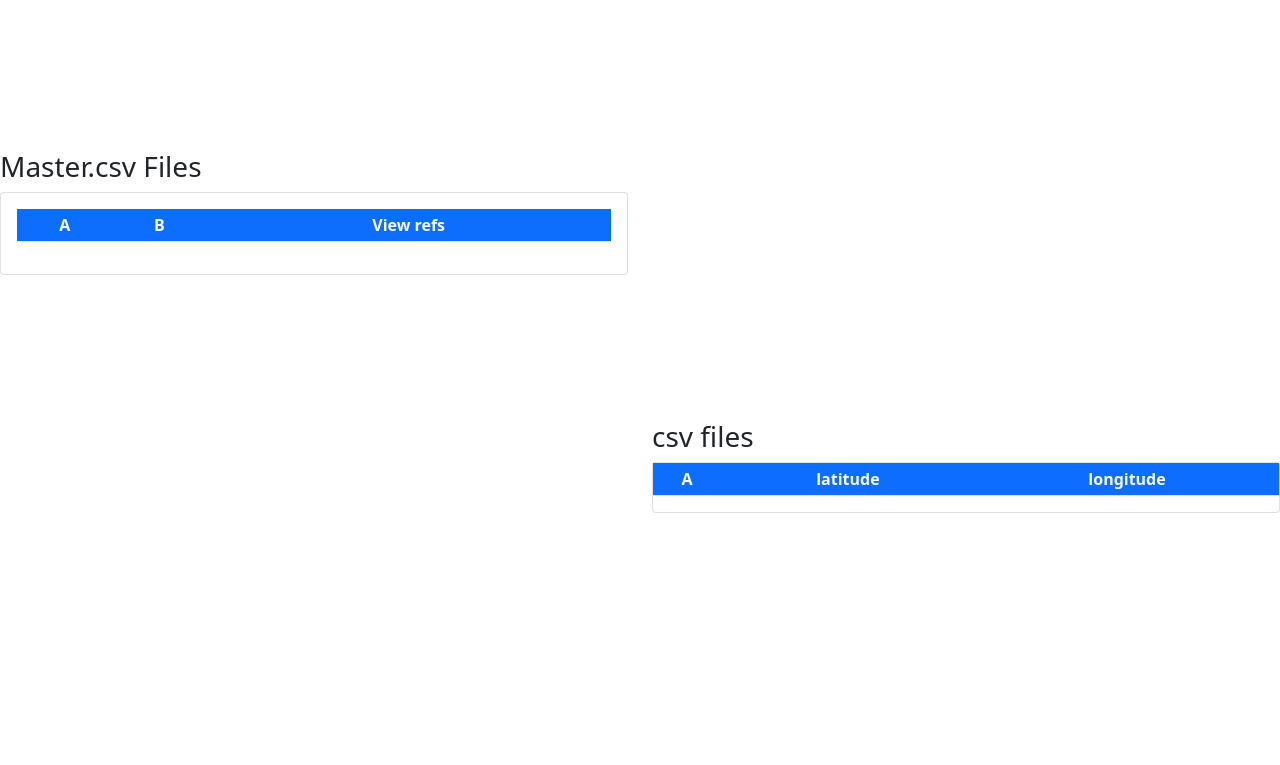
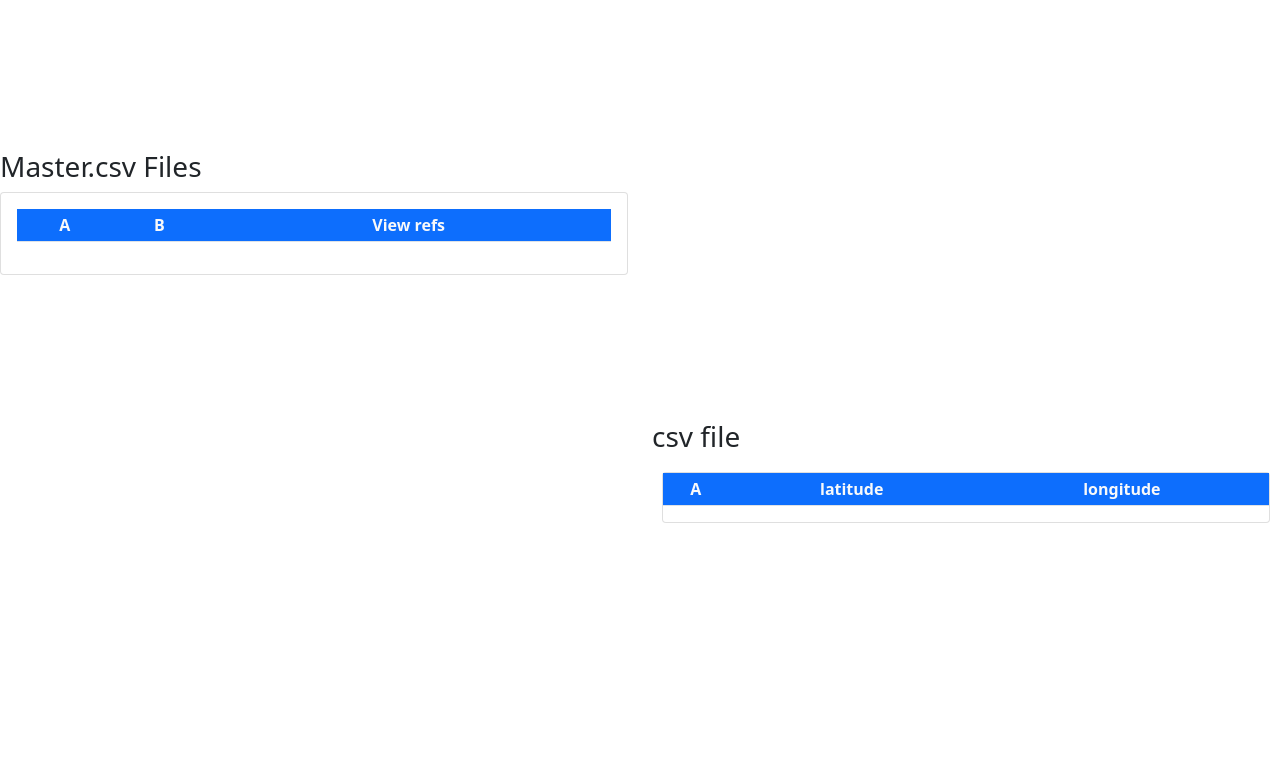
Before and after one commit to cheran360/blurgs_assignment, an Electron app: page app/index.html in a window 1280 px wide. Drawn offline with nearby package versions, Linux system fonts and the light colour scheme; no server answers.

Commit message:
project done final

```diff
--- a/app/index.css
+++ b/app/index.css
@@ -20,6 +20,7 @@ html, body {
 .subright-two{
     overflow-y: scroll;
     height: 300px;
+    padding: 10px;
 
 }
 table {
--- a/app/index.html
+++ b/app/index.html
@@ -33,7 +33,7 @@
         <div class="subright-one" id="subright-one">
           <canvas id="myChart1"></canvas>
         </div>
-        <h3>csv files</h3>
+        <h3>csv file</h3>
         <div class="subright-two">
           <div class="card card-content">
             <table class="table table-sm" id="sub-table">
```
